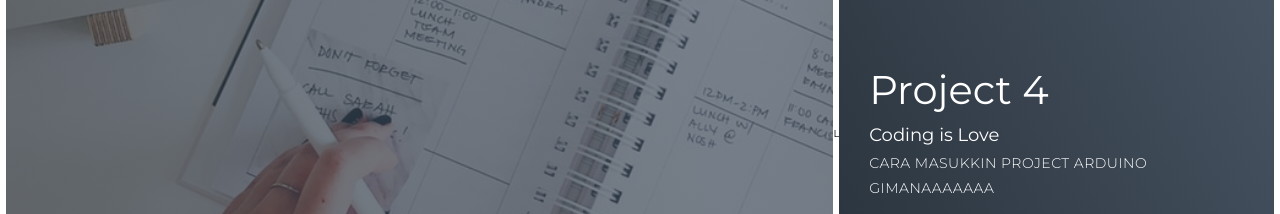
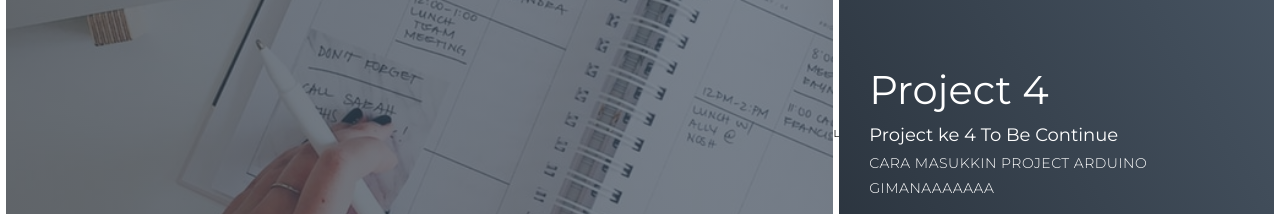
Before and after one commit to RizkyMahatma/Website-Personal, a plain HTML site: page index.html in a window 1280 px wide. Shown: the part 3260-3474 px from the top of the page. Drawn offline with Linux system fonts and the light colour scheme.

Commit message:
index.html

```diff
--- a/index.html
+++ b/index.html
@@ -147,7 +147,7 @@
         <div class="project-item">
           <div class="project-info">
             <h1>Project 4</h1>
-            <h2>Coding is Love</h2>
+            <h2>Project ke 4 To Be Continue</h2>
             <p>CARA MASUKKIN PROJECT ARDUINO GIMANAAAAAAA </p>
           </div>L
           <div class="project-img">
```
